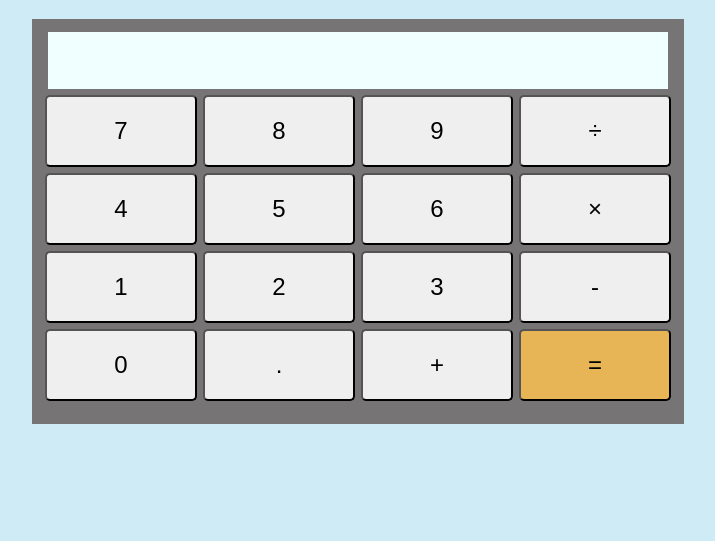
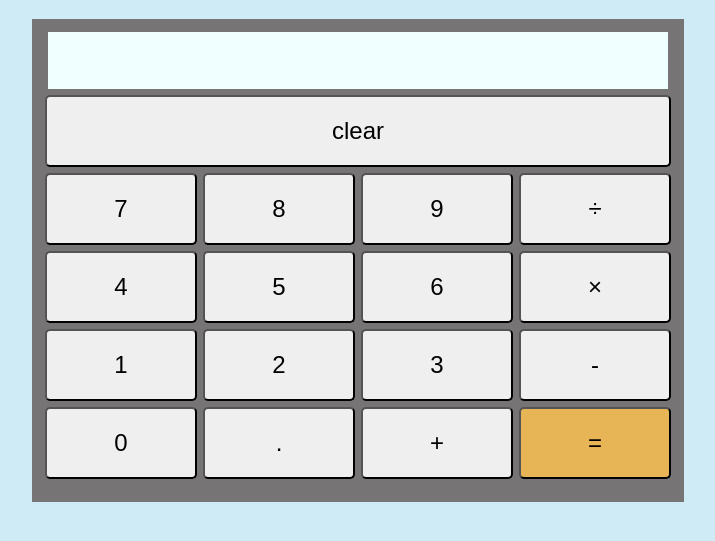
Before and after one commit to kaykaym01/calculator, a plain HTML site: page index.html in a window 1280 px wide. Shown: the part 63-604 px from the top of the page, without its empty margins (282-997 px from the left). Drawn offline with Linux system fonts and the light colour scheme.

Commit message:
Add clear button to UI

```diff
--- a/css/styles.css
+++ b/css/styles.css
@@ -34,6 +34,8 @@ button {
     margin: 3px;
     padding: 20px;
     border-radius: 5px;
+    flex-grow: 1;
+    flex-basis: 0;
 }
 
 .calculator-btn:hover {
--- a/index.html
+++ b/index.html
@@ -13,6 +13,9 @@
     <h1>Calculator</h1>
     <div class="calculator">
         <div class="calculator-row display">&nbsp</div>
+        <div class="calculator-row">
+            <button class="calculator-btn clear-btn" data-value="clear">clear</button>
+        </div>
         <div class="calculator-row">
             <button class="calculator-btn number-btn" data-value="7">7</button>
             <button class="calculator-btn number-btn" data-value="8">8</button>
```
